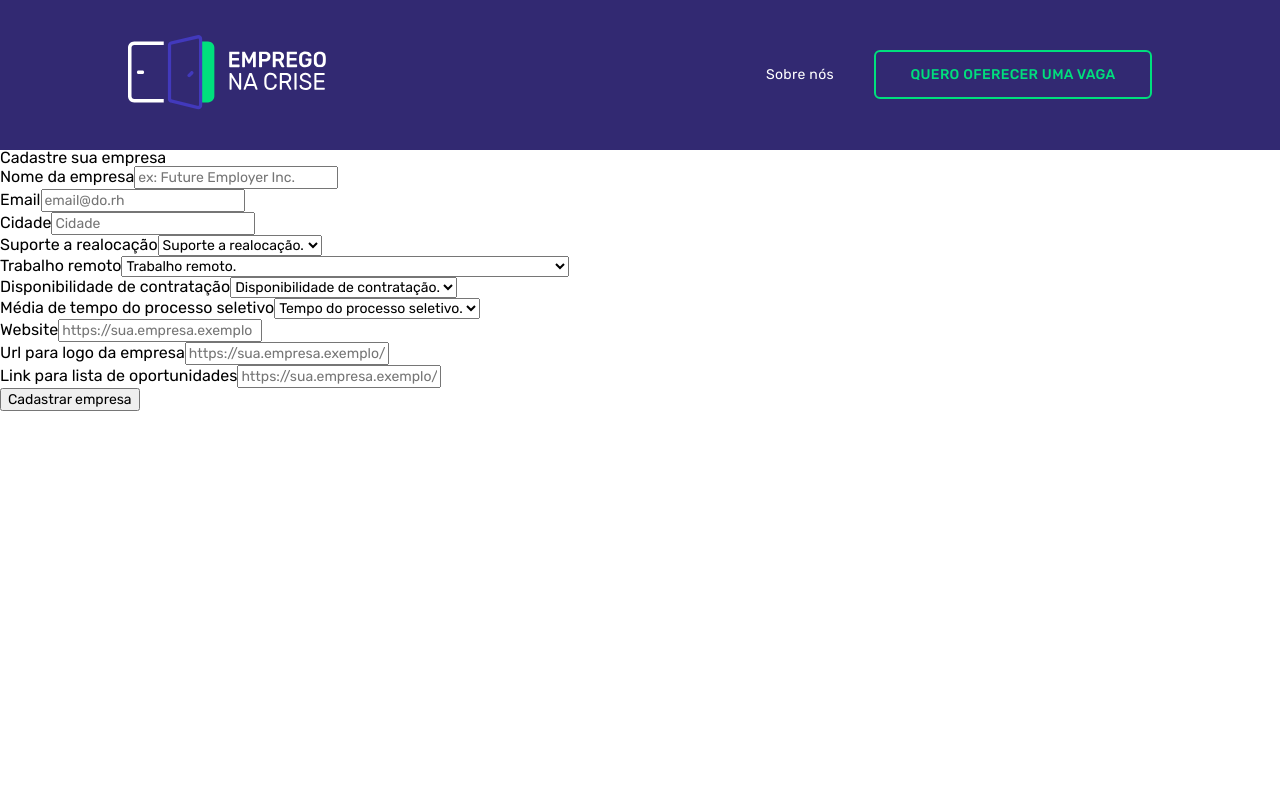
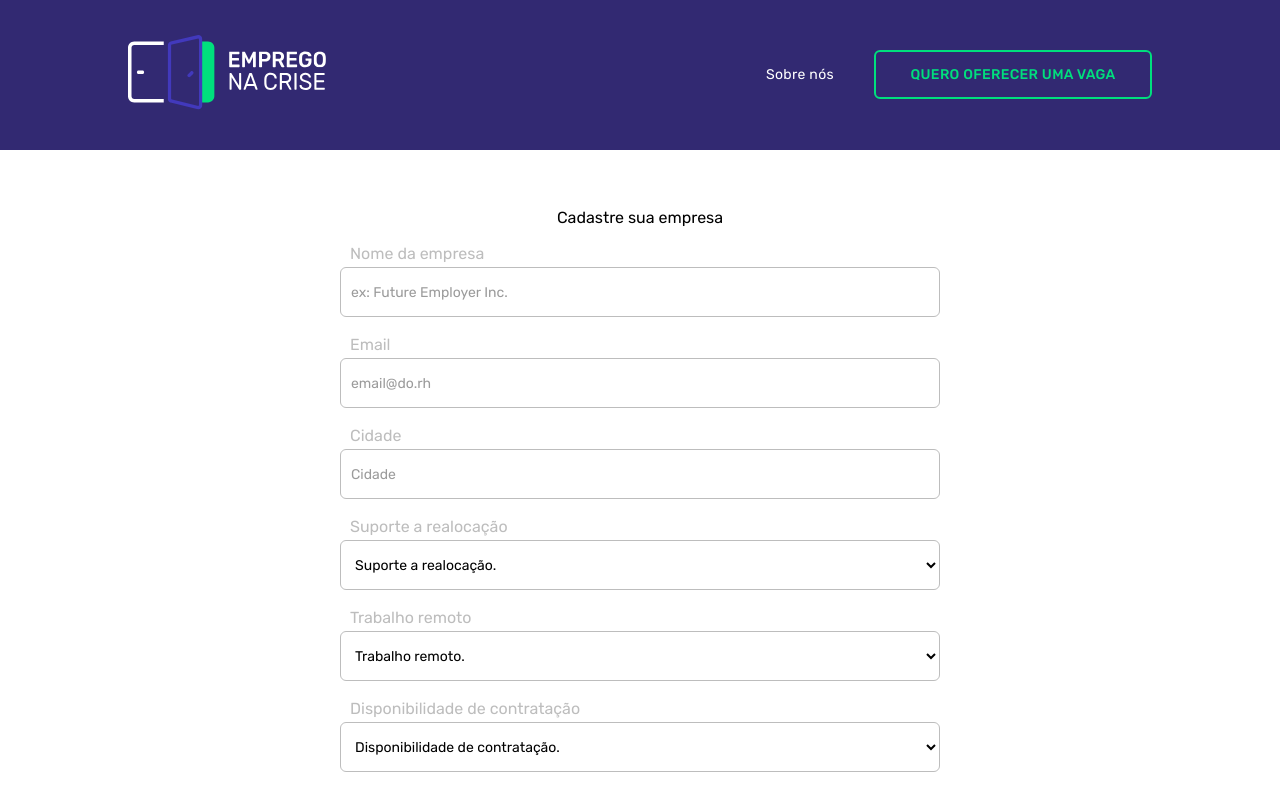
Before and after one commit to ferfabricio/empregonacrise, a React (Create React App) app: page /oferecer-vaga in a window 1280 px wide. Shown: the top 791 px of the page. Built offline with nearby package versions, Linux system fonts and the light colour scheme; no server answers.

Commit message:
(WIP) Custumisação dos inputs

```diff
--- a/src/App.js
+++ b/src/App.js
@@ -5,9 +5,9 @@ import {
   Route,
   Switch
 } from 'react-router-dom'
-import Sobre from './Sobre';
+import Sobre from './pages/Sobre';
 import Home from './pages/Home';
-import Empresa from './Empresa';
+import Empresa from './pages/Empresa';
 import Header from './components/Header'
 
 const RootContainer = styled.div`
--- a/src/Empresa.js
+++ b/src/pages/Empresa/Empresa.js
@@ -1,9 +1,18 @@
-import React, { useState } from 'react'
+import React, { useState } from 'react';
 
 import {
-  ErrorMessage, Formik, Form, Field
-} from 'formik'
-import * as Yup from 'yup'
+  Formik, Field
+} from 'formik';
+import Validate from './validade';
+import {
+  Container,
+  EmpresaForm,
+  CustomInputText,
+  ErrorCustom,
+  CustomInputSelect,
+} from './styled';
+
+
 
 async function postData(url = '', data = {}) {
   const response = await fetch(url, {
@@ -29,7 +38,7 @@ function Empresa() {
     setToken(responseToken)
   }
 
-  return <div>
+  return <Container>
     <h1>Cadastre sua empresa</h1>
     <Formik
       initialValues={{
@@ -41,18 +50,7 @@ function Empresa() {
         processTime: '',
         remote: ''
       }}
-      validationSchema={Yup.object().shape({
-        name: Yup.string().required('Por favor preencha o nome da empresa.'),
-        city: Yup.string().required('Por favor preencha a cidade da empresa.'),
-        email: Yup.string().email('Informe um endereço de email válido.').required('Endereço de email é obrigatório.'),
-        relocationSupport: Yup.mixed().oneOf(['yes', 'no'], 'Por favor preencha a opção de suporte a realocação.').required('Por favor preencha a opção de suporte a realocação.'),
-        startDelay: Yup.mixed().oneOf(['immediate', 'until_30', 'more_than_30'], 'Por favor selecione um dos valores.').required('Por favor selecione um dos valores.'),
-        processTime: Yup.mixed().oneOf(['until_7', 'until_15', 'more_than_15'], 'Por favor selecione um dos valores.').required('Por favor selecione um dos valores.'),
-        remote: Yup.mixed().oneOf(['no', 'corona', 'yes'], 'Por favor selecione um dos valores.').required('Por favor selecione um dos valores.'),
-        website: Yup.string().url('Por favor informe uma URL válida.').required('Por favor informe uma URL válida.'),
-        logoUrl: Yup.string().url('Por favor informe uma URL válida.').required('Por favor informe uma URL válida.'),
-        opportunities: Yup.string().url('Por favor informe uma URL válida.').required('Por favor informe uma URL válida.')
-      })}
+      validationSchema={Validate}
       onSubmit={(values, { setSubmitting }) => {
         window.grecaptcha.execute(process.env.REACT_APP_CAPTCHA_KEY, {
           action: 'create_company'
@@ -88,32 +86,32 @@ function Empresa() {
       // }}
     >
       {({isSubmitting}) => (
-        <Form>
-          <div className='row'>
+        <EmpresaForm>
+          <CustomInputText>
             <label htmlFor='name'>Nome da empresa</label>
             <Field type='text' name='name' placeholder='ex: Future Employer Inc.' />
-            <ErrorMessage name='name' component='div' />
-          </div>
-          <div className='row'>
+            <ErrorCustom name='name' component='div' />
+          </CustomInputText>
+          <CustomInputText>
             <label htmlFor='email'>Email</label>
             <Field type='email' name='email' placeholder='email@do.rh' />
-            <ErrorMessage name='email' component='div' />
-          </div>
-          <div className='row'>
+            <ErrorCustom name='email' component='div' />
+          </CustomInputText>
+          <CustomInputText>
             <label htmlFor='city'>Cidade</label>
             <Field type='text' name='city' placeholder='Cidade' />
-            <ErrorMessage name='city' component='div' />
-          </div>
-          <div className='row'>
+            <ErrorCustom name='city' component='div' />
+          </CustomInputText>
+          <CustomInputSelect>
           <label htmlFor='relocationSupport'>Suporte a realocação</label>
             <Field as='select' name='relocationSupport'>
-              <option value=''>Suporte a realocação.</option>
+              <option value='' disabled>Suporte a realocação.</option>
               <option value='no'>Não</option>
               <option value='yes'>Sim</option>
             </Field>
-            <ErrorMessage name='relocationSupport' component='div' />
-          </div>
-          <div className='row'>
+            <ErrorCustom name='relocationSupport' component='div' />
+          </CustomInputSelect>
+          <CustomInputSelect>
             <label htmlFor='remote'>Trabalho remoto</label>
             <Field as='select' name='remote'>
               <option value=''>Trabalho remoto.</option>
@@ -121,9 +119,9 @@ function Empresa() {
               <option value='corona'>Sim, somente no período de isolamento.</option>
               <option value='yes'>Sim, temos oportunidades remotas após o período de isolamento.</option>
             </Field>
-            <ErrorMessage name='remote' component='div' />
-          </div>
-          <div className='row'>
+            <ErrorCustom name='remote' component='div' />
+          </CustomInputSelect>
+          <CustomInputSelect>
             <label htmlFor='startDelay'>Disponibilidade de contratação</label>
             <Field as='select' name='startDelay'>
               <option value=''>Disponibilidade de contratação.</option>
@@ -131,9 +129,9 @@ function Empresa() {
               <option value='until_30'>Até 30 dias.</option>
               <option value='more_than_30'>Mais que 30 dias.</option>
             </Field>
-            <ErrorMessage name='startDelay' component='div' />
-          </div>
-          <div className='row'>
+            <ErrorCustom name='startDelay' component='div' />
+          </CustomInputSelect>
+          <CustomInputSelect>
             <label htmlFor='processTime'>Média de tempo do processo seletivo</label>
             <Field as='select' name='processTime'>
               <option value=''>Tempo do processo seletivo.</option>
@@ -141,23 +139,23 @@ function Empresa() {
               <option value='until_15'>Até 15 dias.</option>
               <option value='more_than_15'>Mais que 15 dias.</option>
             </Field>
-            <ErrorMessage name='processTime' component='div' />
-          </div>
-          <div className='row'>
+            <ErrorCustom name='processTime' component='div' />
+          </CustomInputSelect>
+          <CustomInputText>
             <label htmlFor='website'>Website</label>
             <Field type='text' name='website' placeholder='https://sua.empresa.exemplo' />
-            <ErrorMessage name='website' component='div' />
-          </div>
-          <div className='row'>
+            <ErrorCustom name='website' component='div' />
+          </CustomInputText>
+          <CustomInputText>
             <label htmlFor='logoUrl'>Url para logo da empresa</label>
             <Field type='text' name='logoUrl' placeholder='https://sua.empresa.exemplo/logo.png' />
-            <ErrorMessage name='logoUrl' component='div' />
-          </div>
-          <div className='row'>
+            <ErrorCustom name='logoUrl' component='div' />
+          </CustomInputText>
+          <CustomInputText>
             <label htmlFor='opportunities'>Link para lista de oportunidades</label>
             <Field type='text' name='opportunities' placeholder='https://sua.empresa.exemplo/vagas' />
-            <ErrorMessage name='opportunities' component='div' />
-          </div>
+            <ErrorCustom name='opportunities' component='div' />
+          </CustomInputText>
           <div className='row'>
             <div
               id='re-captcha'
@@ -167,10 +165,10 @@ function Empresa() {
           <div className='row'>
             <button type='submit' disabled={isSubmitting}>Cadastrar empresa</button>
           </div>
-        </Form>
+        </EmpresaForm>
       )}
     </Formik>
-  </div>
+  </Container>
 }
 
-export default Empresa
+export default Empresa;
--- /dev/null
+++ b/src/pages/Empresa/index.js
@@ -0,0 +1,3 @@
+import Empresa from './Empresa';
+
+export default Empresa;
--- /dev/null
+++ b/src/pages/Empresa/styled.js
@@ -0,0 +1,92 @@
+import styled from 'styled-components';
+import {
+  ErrorMessage, Form
+} from 'formik'
+
+
+export const Container = styled.div`
+  width: 100%;
+  display: flex;
+  align-items: center;
+  justify-content: center;
+  flex-direction: column;
+  box-sizing: border-box;
+  margin: 60px 0;
+`;
+
+export const EmpresaForm = styled(Form)`
+    width: 600px;
+    box-sizing: border-box;
+`;
+
+export const CustomInputText = styled.div`
+  width: 100%;
+  margin: 20px 0;
+  display: flex;
+  flex-direction: column;
+  box-sizing: border-box;
+
+  label {
+    width: 100%;
+    box-sizing: border-box;
+    font-size: 16px;
+    color: #bdbdbd;
+    padding-left: 10px;
+    margin-bottom: 5px;
+  }
+
+  input {
+    width: 100%;
+    box-sizing: border-box;
+    height: 50px;
+    border-radius: 6px;
+    border: solid 1px #bdbdbd;
+    padding: 0 10px;
+    outline: none;
+
+    &::placeholder {
+      color: #9b9b9b;
+    }
+  }
+`;
+
+export const CustomInputSelect = styled.div`
+  width: 100%;
+  margin: 20px 0;
+  display: flex;
+  flex-direction: column;
+  box-sizing: border-box;
+
+  label {
+    width: 100%;
+    box-sizing: border-box;
+    font-size: 16px;
+    color: #bdbdbd;
+    padding-left: 10px;
+    margin-bottom: 5px;
+  }
+
+  select {
+    width: 100%;
+    box-sizing: border-box;
+    height: 50px;
+    background: #FFFFFF;
+    border-radius: 6px;
+    border: solid 1px #bdbdbd;
+    padding: 0 10px;
+    outline: none;
+    /* color: #9b9b9b; */
+
+    & > option[value=''] {
+      display: none;
+      color: #9b9b9b;
+    }
+  }
+`;
+
+export const ErrorCustom = styled(ErrorMessage)`
+    font-size: 12px;
+    color: red;
+    margin-top: 5px;
+    padding-left: 5px;
+`;
--- /dev/null
+++ b/src/pages/Empresa/validade.js
@@ -0,0 +1,14 @@
+import * as Yup from 'yup';
+
+export default Yup.object().shape({
+  name: Yup.string().required('Por favor preencha o nome da empresa.'),
+  city: Yup.string().required('Por favor preencha a cidade da empresa.'),
+  email: Yup.string().email('Informe um endereço de email válido.').required('Endereço de email é obrigatório.'),
+  relocationSupport: Yup.mixed().oneOf(['yes', 'no'], 'Por favor preencha a opção de suporte a realocação.').required('Por favor preencha a opção de suporte a realocação.'),
+  startDelay: Yup.mixed().oneOf(['immediate', 'until_30', 'more_than_30'], 'Por favor selecione um dos valores.').required('Por favor selecione um dos valores.'),
+  processTime: Yup.mixed().oneOf(['until_7', 'until_15', 'more_than_15'], 'Por favor selecione um dos valores.').required('Por favor selecione um dos valores.'),
+  remote: Yup.mixed().oneOf(['no', 'corona', 'yes'], 'Por favor selecione um dos valores.').required('Por favor selecione um dos valores.'),
+  website: Yup.string().url('Por favor informe uma URL válida.').required('Por favor informe uma URL válida.'),
+  logoUrl: Yup.string().url('Por favor informe uma URL válida.').required('Por favor informe uma URL válida.'),
+  opportunities: Yup.string().url('Por favor informe uma URL válida.').required('Por favor informe uma URL válida.')
+})
```
Also changed, not shown: src/pages/Sobre.js (renamed from src/Sobre.js).
